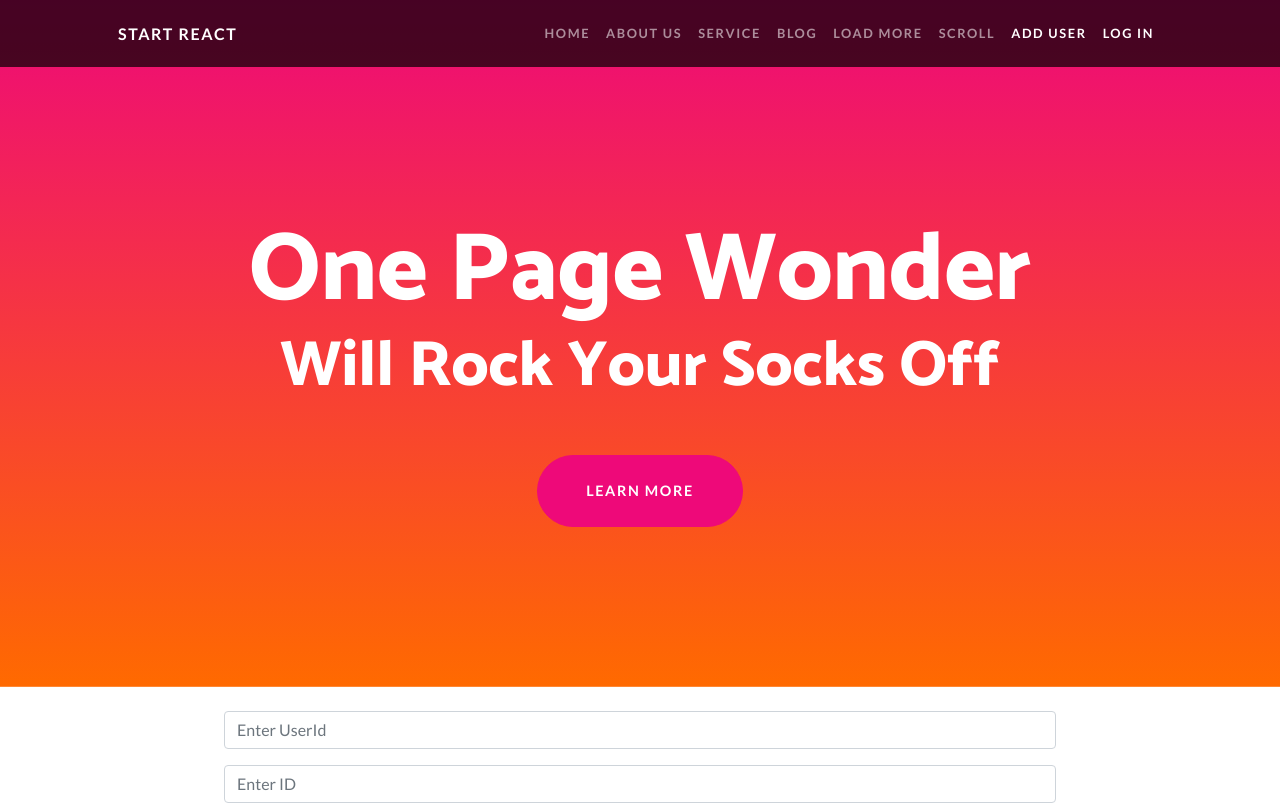
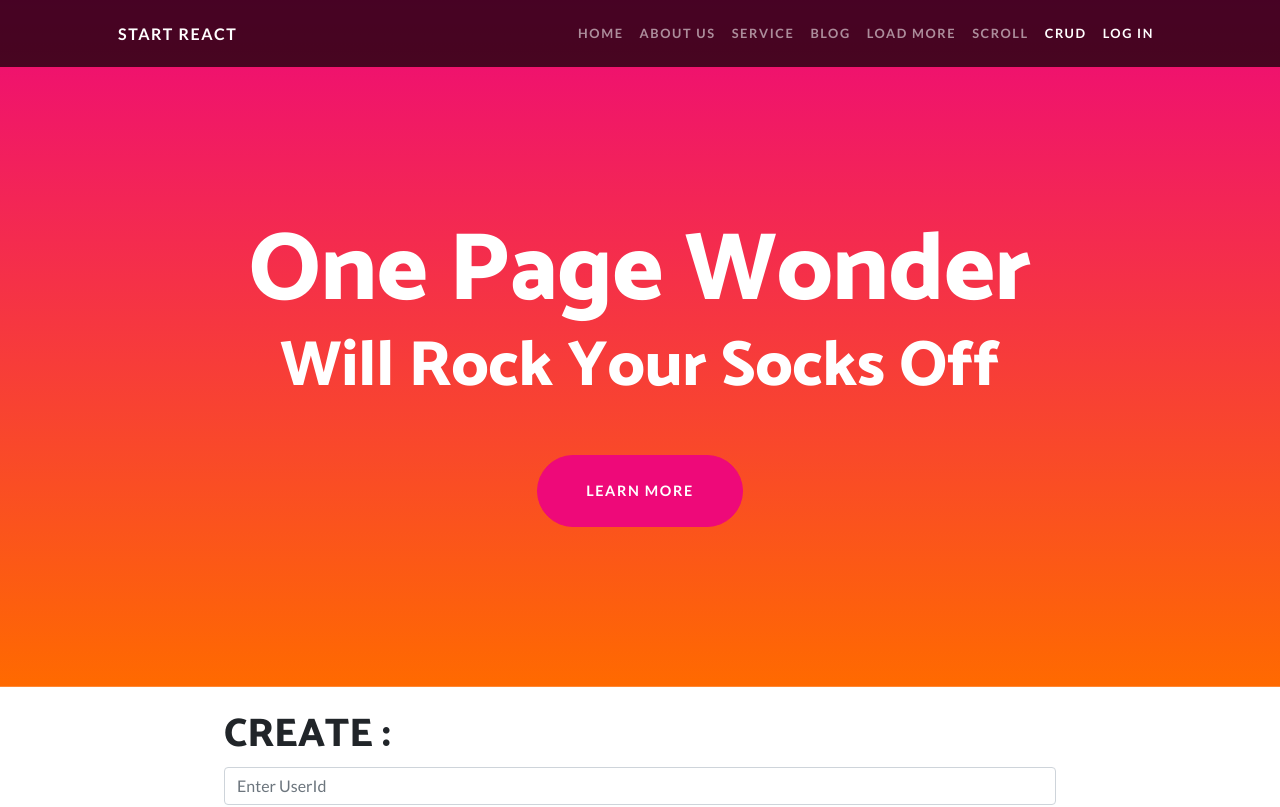
Before and after one commit to AbhayChandel13/ReactFeatures, a React (Create React App) app: page /add in a window 1280 px wide. Shown: the top 807 px of the page. Built offline with nearby package versions, Linux system fonts and the light colour scheme.

Commit message:
Add User modification

```diff
--- a/src/components/AddUser.js
+++ b/src/components/AddUser.js
@@ -59,6 +59,7 @@ const AddUser = () => {
         <ToastContainer />
       <form className="user mt-2 mb-3 p-3 d-flex flex-column justify-content-center align-items-center">
                   <div className="form-group col-sm-8 mb-3">
+                    <h1> CREATE : </h1>
                         <input
                         type="text"
                         name="userId"
--- a/src/components/header.js
+++ b/src/components/header.js
@@ -16,7 +16,7 @@ function Header(){
                         <li className="nav-item"><NavLink className="nav-link" to="/blog">Blog</NavLink></li>
                         <li className="nav-item"><NavLink className="nav-link" to="/loadmore">Load More</NavLink></li>
                         <li className="nav-item"><NavLink className="nav-link" to="/scroll">Scroll</NavLink></li>
-                        <li className="nav-item"><NavLink className="nav-link" to="/add">Add User</NavLink></li>
+                        <li className="nav-item"><NavLink className="nav-link" to="/add">CRUD</NavLink></li>
                         <li className="nav-item"><NavLink className="nav-link" >Log In</NavLink></li>
                     </ul>
                 </div>
```
